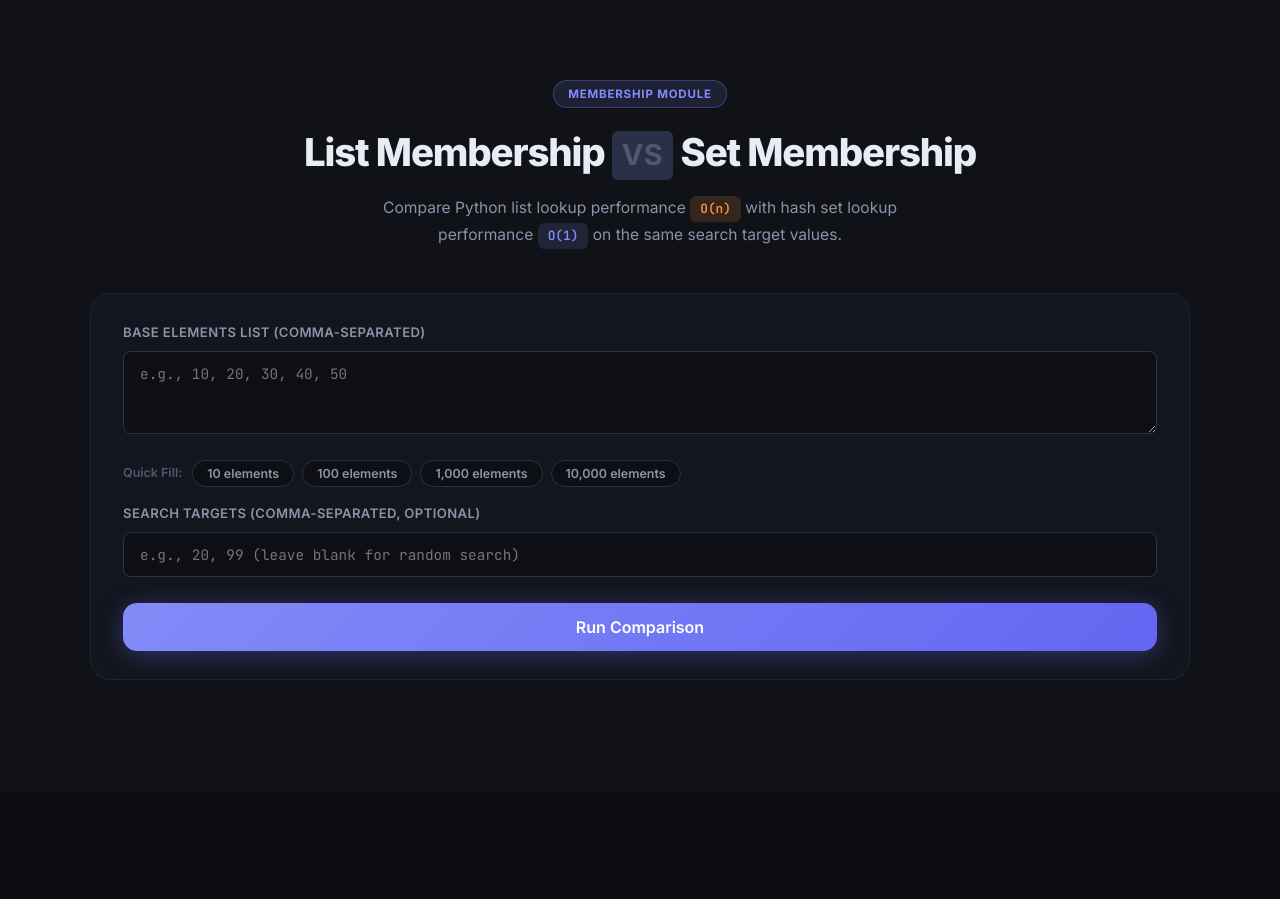
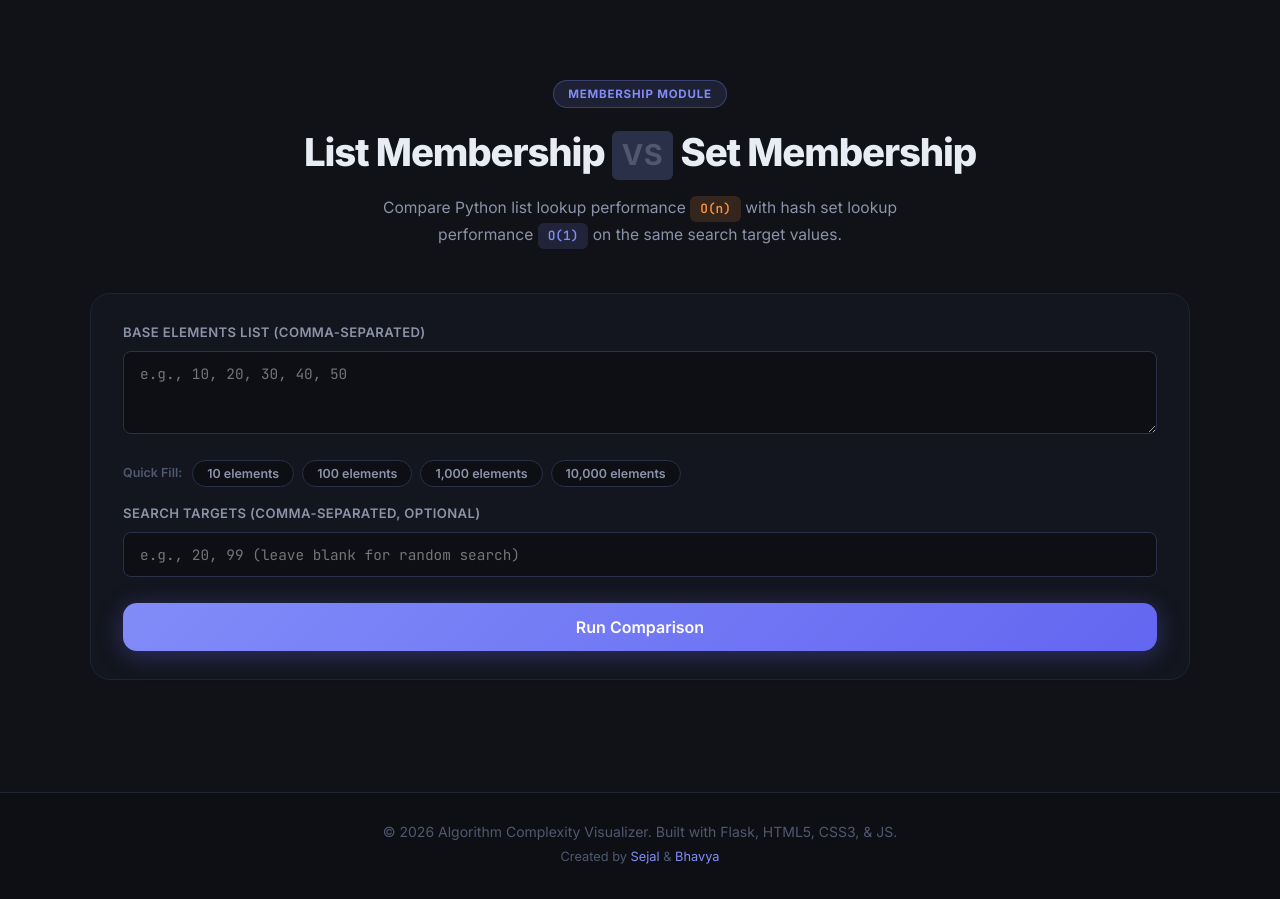
Before and after one commit to sejalheda/CFAI, a Flask app: page / in a window 1280 px wide. Shown: the part 1309-2208 px from the top of the page. Before the commit the page ends 1989 px from the top, so only its background shows below. Run offline with Flask 3, Linux system fonts and the light colour scheme.

Commit message:
feat: add site footer and link main.js client code

```diff
--- a/templates/index.html
+++ b/templates/index.html
@@ -209,7 +209,15 @@
         </div>
       </div>
     </section>
+
+    <footer class="site-footer">
+      <div class="footer-inner">
+        <p>&copy; 2026 Algorithm Complexity Visualizer. Built with Flask, HTML5, CSS3, &amp; JS.</p>
+        <p class="footer-sub">Created by <a href="#">Sejal</a> &amp; <a href="#">Bhavya</a></p>
+      </div>
+    </footer>
   </div>
   <script src="https://cdn.jsdelivr.net/npm/chart.js"></script>
+  <script src="{{ url_for('static', filename='js/main.js') }}"></script>
 </body>
 </html>
```
